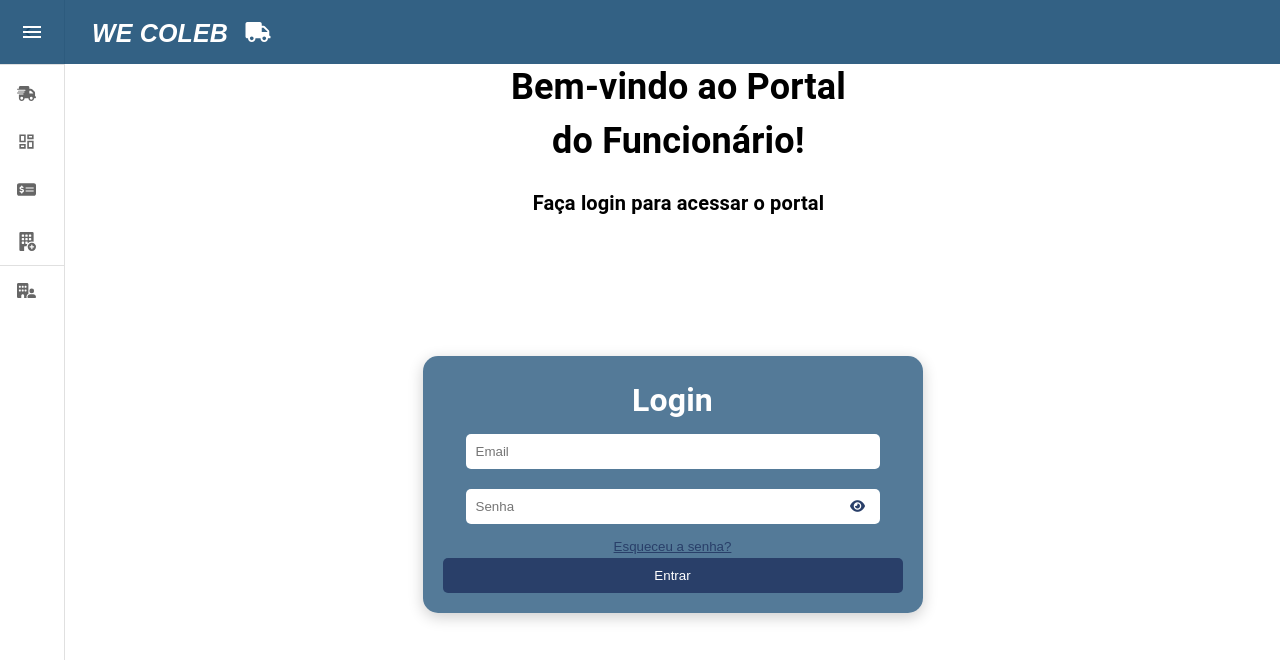
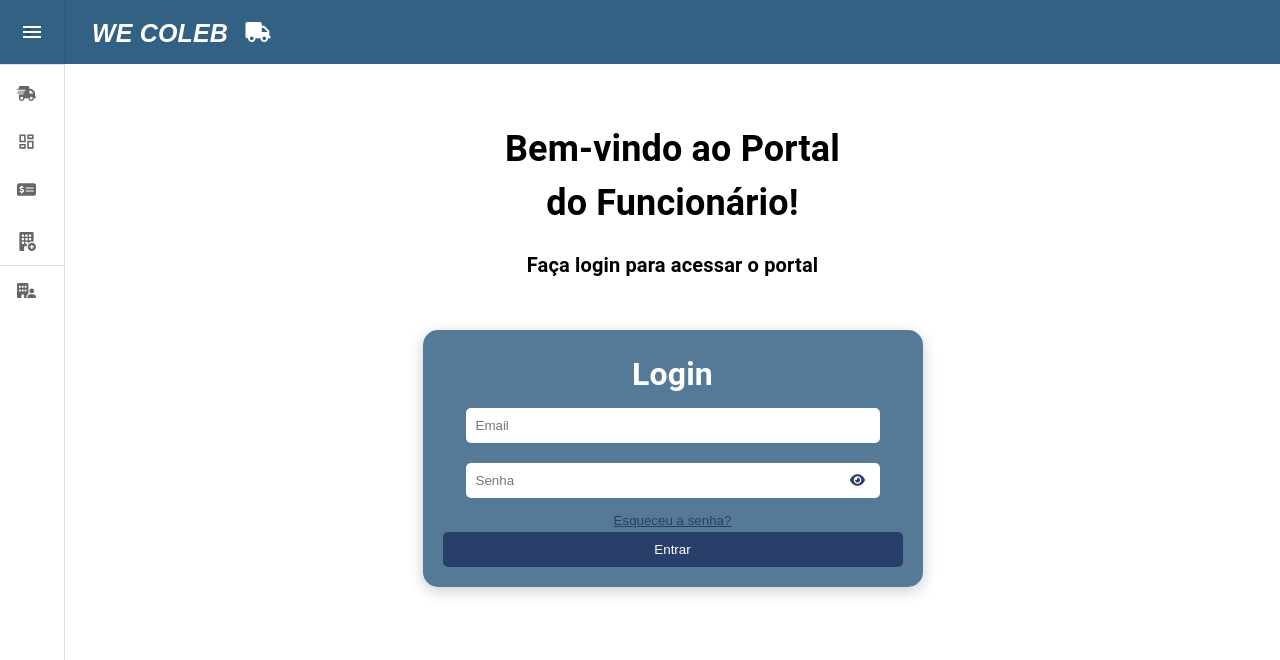
Before and after one commit to Equipe-Meta-Code/WE-COLEB---JJM-Log, a React (Vite) app in the folder frontend/: page /login in a window 1280 px wide. Shown: the top 660 px of the page. Built offline with nearby package versions, Linux system fonts and the light colour scheme; no server answers; a web font is replaced by a local one.

Commit message:
Ajustando rotas sidebar
Co-Authored-By: Maria Luiza <mluizaguedessilva@gmail.com>

```diff
--- a/frontend/src/components/sidebar/Sidebar.jsx
+++ b/frontend/src/components/sidebar/Sidebar.jsx
@@ -570,6 +570,7 @@ export default function Sidebar() {
                       justifyContent: open ? "initial" : "center",
                       px: 2.5,
                     }}
+                    onClick={handleLogout}
                   >
                     <ListItemIcon
                       sx={{
--- a/frontend/src/pages/login/CadastroUsuario.jsx
+++ b/frontend/src/pages/login/CadastroUsuario.jsx
@@ -61,7 +61,7 @@ function CadastroUsuario() {
 
             setSuccessMessage("Usuário cadastrado com sucesso!");
             setTimeout(() => {
-                navigate("/dashboard");
+                navigate("/funcionarios");
             }, 2000);
         } catch (error) {
             console.error("Erro ao cadastrar usuário:", error);
--- a/frontend/src/pages/login/style.css
+++ b/frontend/src/pages/login/style.css
@@ -9,8 +9,9 @@ body {
     display: flex;
     justify-content: center;
     align-items: center;
-    height: 100vh;
+    height: 500px;
     flex-direction: column; /* Alinhar verticalmente */
+    gap: 10px;
 }
 
 /* Estilo do Card */
@@ -149,10 +150,7 @@ input {
     text-align: justify;
     margin: 20px auto; /* Centraliza o card horizontalmente e adiciona espaço vertical */
     box-shadow: none; /* Remove sombra */
-    position: absolute; /* Posiciona o card em relação à tela */
-    top: 20px; /* Distância do topo da tela */
-    left: 53%; /* Posiciona horizontalmente no meio */
-    transform: translateX(-50%); /* Centraliza horizontalmente */
+
 }
 
 /* Títulos do card */
--- a/frontend/src/routes/index.jsx
+++ b/frontend/src/routes/index.jsx
@@ -33,8 +33,8 @@ const AppRoutes = () => {
           <Route path="/Cadastro/Cliente" exact element={<CadastrarCliente />} />
 
 
+            <Route path="/cadastro" exact element={<CadastroUsuario />} />
           <Route element={<PrivateRoutes role="Admin_Role" />} >
-            <Route path="/cadastro" exact element={<CadastroUsuario />} />
           </Route>
 
           <Route element={<PrivateRoutes role="User_Role,Admin_Role,Rh_Role" />} >
```
